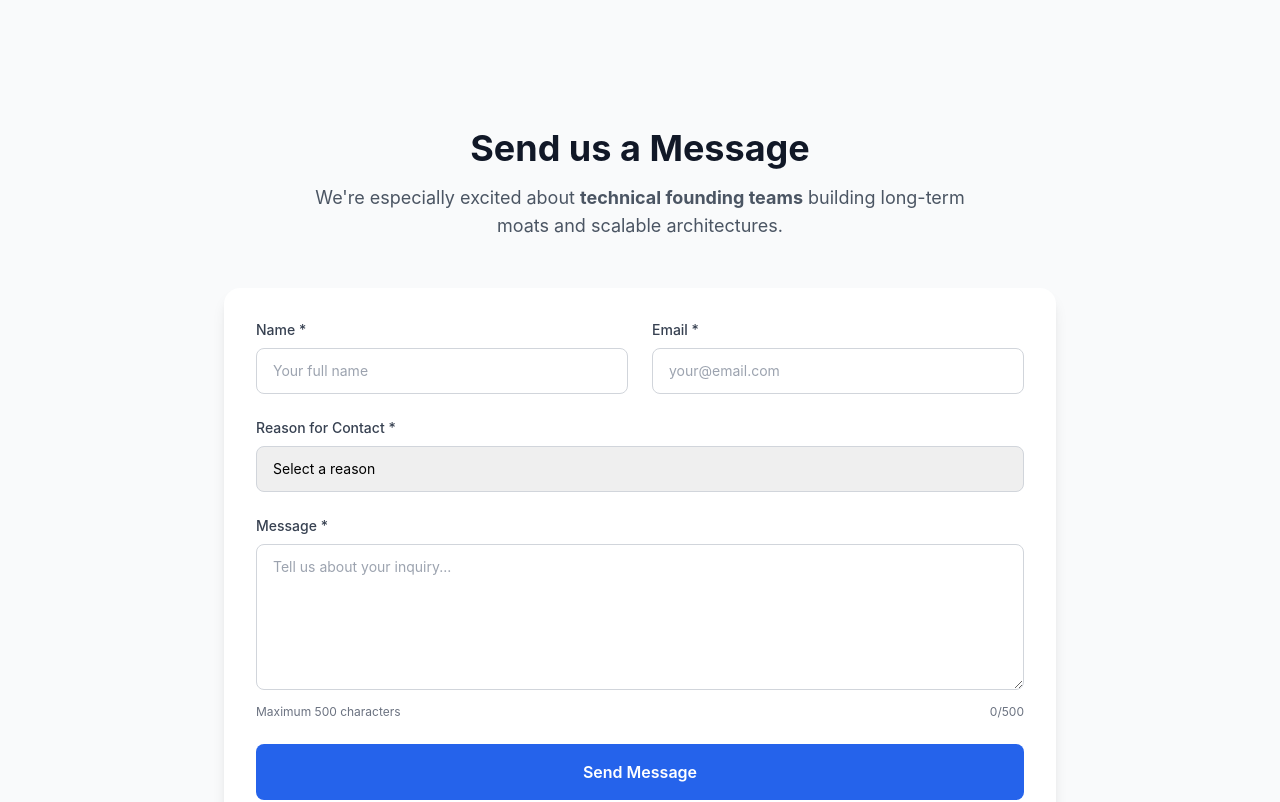
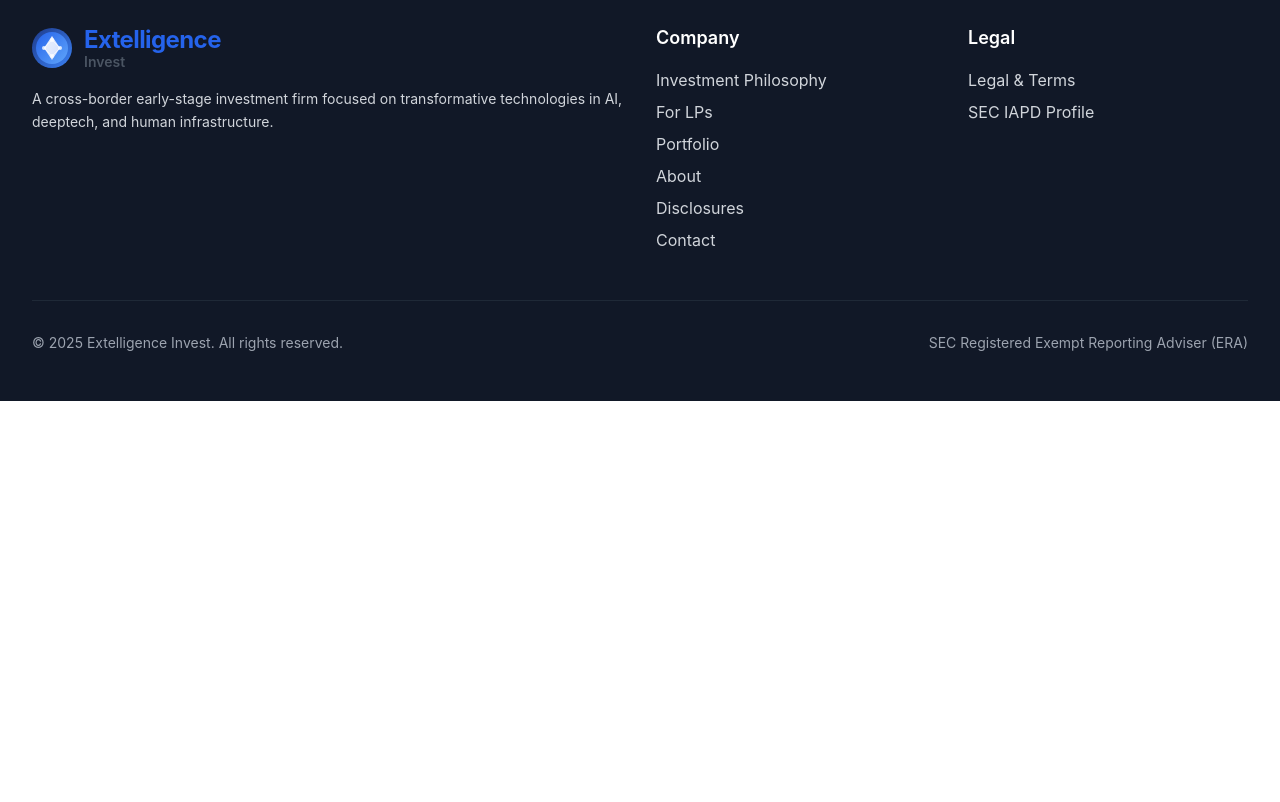
Before and after one commit to CorahTang/extelligence-invest-site, a Next.js app: page /contact in a window 1280 px wide. Shown: the part 1120-1922 px from the top of the page. After the commit the page ends 1521 px from the top, so only its background shows below. Built offline with nearby package versions, Linux system fonts and the light colour scheme.

Commit message:
Remove contact form

```diff
--- a/app/contact/ContactForm.tsx
+++ /dev/null
@@ -1,177 +0,0 @@
-
-'use client';
-
-import { useState } from 'react';
-
-export default function ContactForm() {
-  const [formData, setFormData] = useState({
-    name: '',
-    email: '',
-    reason: '',
-    message: ''
-  });
-  const [isSubmitting, setIsSubmitting] = useState(false);
-  const [submitStatus, setSubmitStatus] = useState('');
-
-  const handleInputChange = (e: React.ChangeEvent<HTMLInputElement | HTMLTextAreaElement | HTMLSelectElement>) => {
-    const { name, value } = e.target;
-    setFormData(prev => ({
-      ...prev,
-      [name]: value
-    }));
-  };
-
-  const handleSubmit = async (e: React.FormEvent) => {
-    e.preventDefault();
-
-    if (!formData.name || !formData.email || !formData.reason || !formData.message) {
-      setSubmitStatus('Please fill in all required fields.');
-      return;
-    }
-
-    if (formData.message.length > 500) {
-      setSubmitStatus('Message must be 500 characters or less.');
-      return;
-    }
-
-    setIsSubmitting(true);
-    setSubmitStatus('');
-
-    try {
-      // Simulate form submission
-      await new Promise(resolve => setTimeout(resolve, 1000));
-
-      setSubmitStatus('Thank you for your message! We will get back to you within 2 business days.');
-      setFormData({ name: '', email: '', reason: '', message: '' });
-    } catch (error) {
-      setSubmitStatus('There was an error sending your message. Please try again.');
-    } finally {
-      setIsSubmitting(false);
-    }
-  };
-
-  return (
-    <section className="py-20 bg-gray-50">
-      <div className="max-w-4xl mx-auto px-4 sm:px-6 lg:px-8">
-        <div className="text-center mb-12">
-          <div className="flex items-center justify-center mb-6">
-            <i className="ri-message-3-line w-12 h-12 flex items-center justify-center text-blue-600 text-4xl"></i>
-          </div>
-          <h2 className="text-3xl md:text-4xl font-bold text-gray-900 mb-4">
-            Send us a Message
-          </h2>
-          <p className="text-lg text-gray-600 max-w-2xl mx-auto">
-            We're especially excited about <strong>technical founding teams</strong> building long-term moats and scalable architectures.
-          </p>
-        </div>
-
-        <div className="bg-white rounded-2xl shadow-lg p-8">
-          <form id="contact-form" onSubmit={handleSubmit} className="space-y-6">
-            <div className="grid md:grid-cols-2 gap-6">
-              <div>
-                <label htmlFor="name" className="block text-sm font-medium text-gray-700 mb-2">
-                  Name *
-                </label>
-                <input
-                  type="text"
-                  id="name"
-                  name="name"
-                  value={formData.name}
-                  onChange={handleInputChange}
-                  className="w-full px-4 py-3 border border-gray-300 rounded-lg focus:ring-2 focus:ring-blue-500 focus:border-blue-500 text-sm"
-                  placeholder="Your full name"
-                  required
-                />
-              </div>
-
-              <div>
-                <label htmlFor="email" className="block text-sm font-medium text-gray-700 mb-2">
-                  Email *
-                </label>
-                <input
-                  type="email"
-                  id="email"
-                  name="email"
-                  value={formData.email}
-                  onChange={handleInputChange}
-                  className="w-full px-4 py-3 border border-gray-300 rounded-lg focus:ring-2 focus:ring-blue-500 focus:border-blue-500 text-sm"
-                  placeholder="your@email.com"
-                  required
-                />
-              </div>
-            </div>
-
-            <div>
-              <label htmlFor="reason" className="block text-sm font-medium text-gray-700 mb-2">
-                Reason for Contact *
-              </label>
-              <div className="relative">
-                <select
-                  id="reason"
-                  name="reason"
-                  value={formData.reason}
-                  onChange={handleInputChange}
-                  className="w-full px-4 py-3 pr-8 border border-gray-300 rounded-lg focus:ring-2 focus:ring-blue-500 focus:border-blue-500 text-sm appearance-none cursor-pointer"
-                  required
-                >
-                  <option value="">Select a reason</option>
-                  <option value="LP Inquiry">LP Inquiry</option>
-                  <option value="Pitch a Startup">Pitch a Startup</option>
-                  <option value="Media / Press">Media / Press</option>
-                  <option value="Other">Other</option>
-                </select>
-                <i className="ri-arrow-down-s-line w-5 h-5 flex items-center justify-center absolute right-3 top-3 text-gray-400 pointer-events-none"></i>
-              </div>
-            </div>
-
-            <div>
-              <label htmlFor="message" className="block text-sm font-medium text-gray-700 mb-2">
-                Message *
-              </label>
-              <textarea
-                id="message"
-                name="message"
-                value={formData.message}
-                onChange={handleInputChange}
-                rows={6}
-                maxLength={500}
-                className="w-full px-4 py-3 border border-gray-300 rounded-lg focus:ring-2 focus:ring-blue-500 focus:border-blue-500 text-sm resize-vertical"
-                placeholder="Tell us about your inquiry..."
-                required
-              ></textarea>
-              <div className="flex justify-between mt-2">
-                <p className="text-xs text-gray-500">Maximum 500 characters</p>
-                <p className="text-xs text-gray-500">{formData.message.length}/500</p>
-              </div>
-            </div>
-
-            {submitStatus && (
-              <div className={`p-4 rounded-lg ${
-                submitStatus.includes('Thank you') || submitStatus.includes('success')
-                  ? 'bg-green-50 text-green-800 border border-green-200'
-                  : 'bg-red-50 text-red-800 border border-red-200'
-              }`}>
-                {submitStatus}
-              </div>
-            )}
-
-            <button
-              type="submit"
-              disabled={isSubmitting}
-              className="w-full bg-blue-600 text-white py-4 px-6 rounded-lg font-semibold hover:bg-blue-700 focus:ring-2 focus:ring-blue-500 focus:ring-offset-2 transition-colors disabled:bg-gray-400 disabled:cursor-not-allowed cursor-pointer whitespace-nowrap"
-            >
-              {isSubmitting ? (
-                <div className="flex items-center justify-center">
-                  <i className="ri-loader-4-line w-5 h-5 flex items-center justify-center animate-spin mr-2"></i>
-                  Sending...
-                </div>
-              ) : (
-                'Send Message'
-              )}
-            </button>
-          </form>
-        </div>
-      </div>
-    </section>
-  );
-}
--- a/app/contact/page.tsx
+++ b/app/contact/page.tsx
@@ -3,7 +3,6 @@ import Header from '../../components/Header';
 import Footer from '../../components/Footer';
 import ContactHero from './ContactHero';
 import ContactInfo from './ContactInfo';
-import ContactForm from './ContactForm';
 
 export default function ContactPage() {
   return (
@@ -11,7 +10,6 @@ export default function ContactPage() {
       <Header />
       <ContactHero />
       <ContactInfo />
-      <ContactForm />
       <Footer />
     </div>
   );
```
